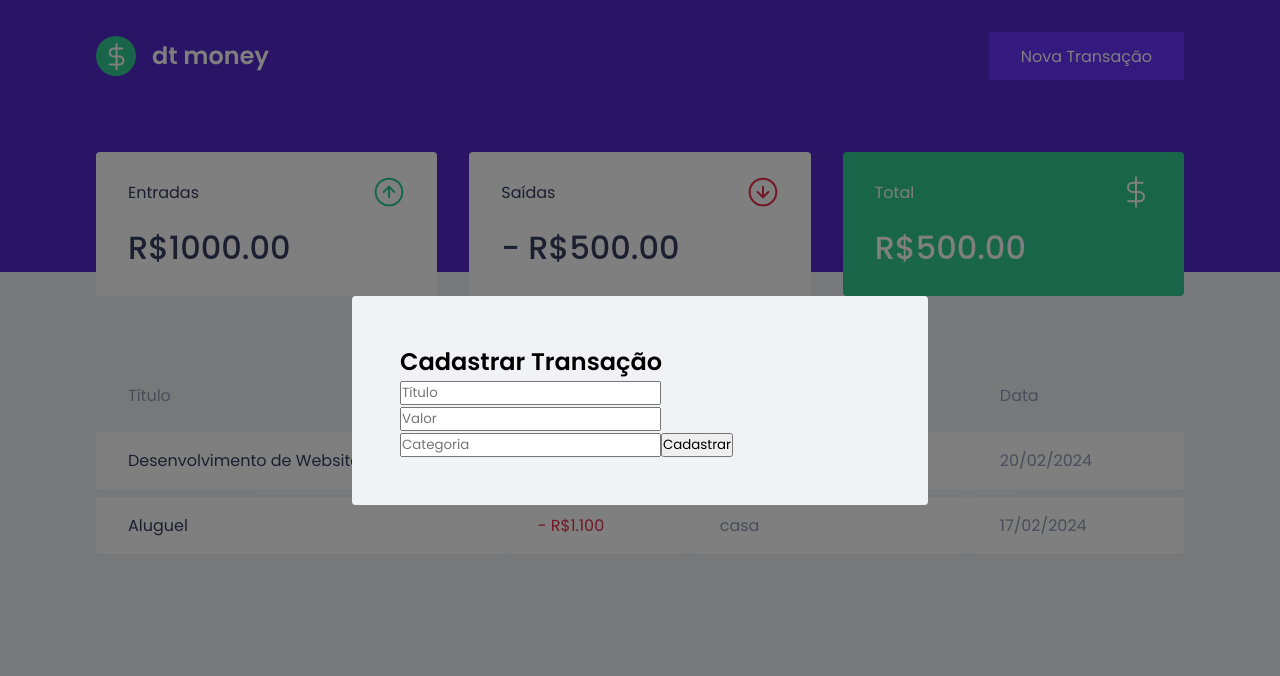
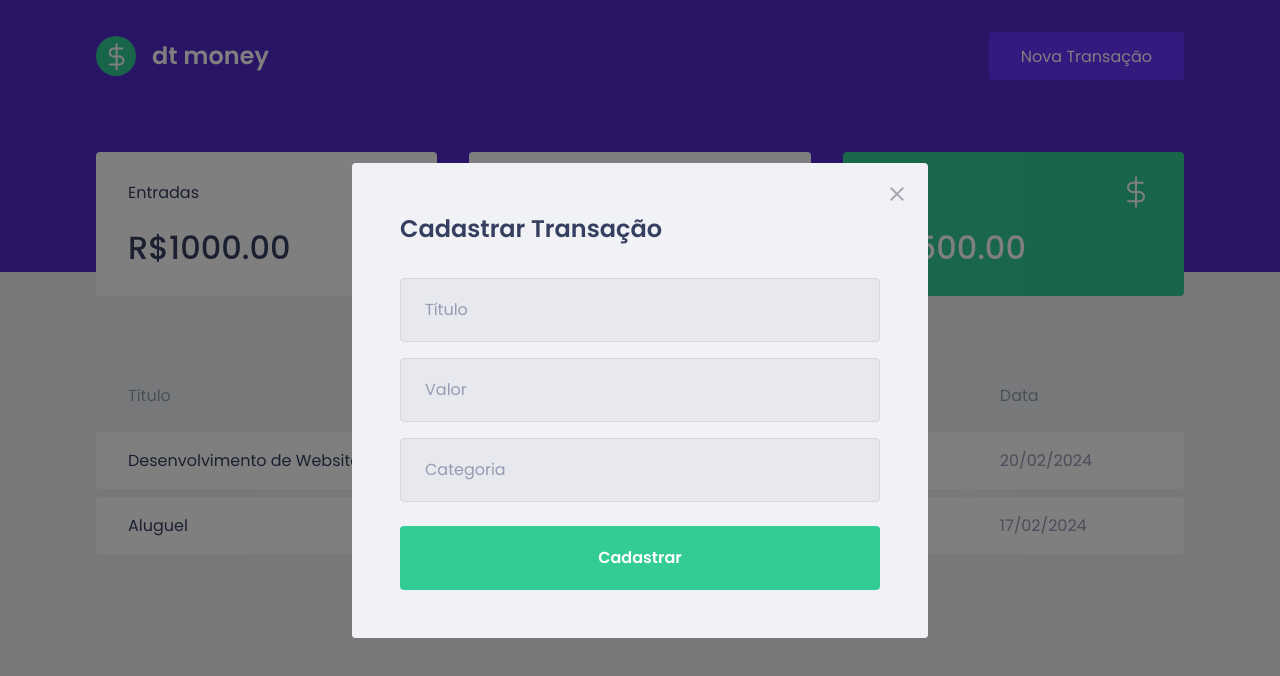
Before and after one commit to alessandro830/dtmoney, a React (Create React App) app: page / in a window 1280 px wide. Both pictures are taken after a click on the button "Nova Transação". Shown: the top 676 px of the page. Built offline with nearby package versions, Linux system fonts and the light colour scheme; no server answers; what miragejs would draw is missing.

Commit message:
Estilizando Modal

```diff
--- a/src/components/NewTransactionModal/Index.tsx
+++ b/src/components/NewTransactionModal/Index.tsx
@@ -1,4 +1,5 @@
 import Modal from "react-modal"
+import closeImg from "../../assets/close.svg"
 import { Container } from "./styles";
 
 interface NewTransactionModalProps {
@@ -14,6 +15,13 @@
             overlayClassName="react-modal-overlay"
             className="react-modal-content"
         >
+            <button
+                type="button"
+                onClick={onRequestClose}
+                className="react-modal-close"
+            >
+                <img src={closeImg} alt="Fechar Modal" />
+            </button>
             <Container>
                 <h2>Cadastrar Transação</h2>
 
--- a/src/components/NewTransactionModal/styles.ts
+++ b/src/components/NewTransactionModal/styles.ts
@@ -1,5 +1,49 @@
 import styled from "styled-components"
 
 export const Container = styled.form`
+    h2 {
+        color: var(--text-title);
+        font-size: 1.5rem;
+        margin-bottom: 2rem;
+    }
 
+    input {
+        width: 100%;
+        padding: 0 1.5rem;
+        height: 4rem;
+        border-radius: 0.25rem;
+
+        border: 1px solid #D7D7D7;
+        background: #E7E9EE;
+
+        font-weight: 400;
+        font-size: 1rem;
+
+        &::placeholder {
+            color: var(--text-body);
+        }
+
+        & + input {
+            margin-top: 1rem;
+        }
+    }
+
+    button[type="submit"] {
+        width: 100%;
+        padding: 0 1.5rem;
+        height: 4rem;
+        background: var(--green);
+        color: #FFF;
+        border-radius: 0.25rem;
+        border: 0;
+        font-size: 1rem;
+        font-weight: 600;
+        margin-top: 1.5rem;
+
+        transition: filter 0.2s;
+
+        &:hover {
+            filter: brightness(0.9);
+        }
+    }
 `
--- a/src/styles/global.ts
+++ b/src/styles/global.ts
@@ -76,4 +76,18 @@
         position: relative;
         border-radius: 0.24rem;
     }
+
+    .react-modal-close {
+        position: absolute;
+        right: 1.5rem;
+        top: 1.5rem;
+        border: 0;
+        background: transparent;
+
+        transition: filter 0.2s;
+
+        &:hover {
+            filter: brightness(0.8);
+        }
+    }
 `
```
Also changed, not shown: src/assets/close.svg (renamed from src/assets/vector.svg).
